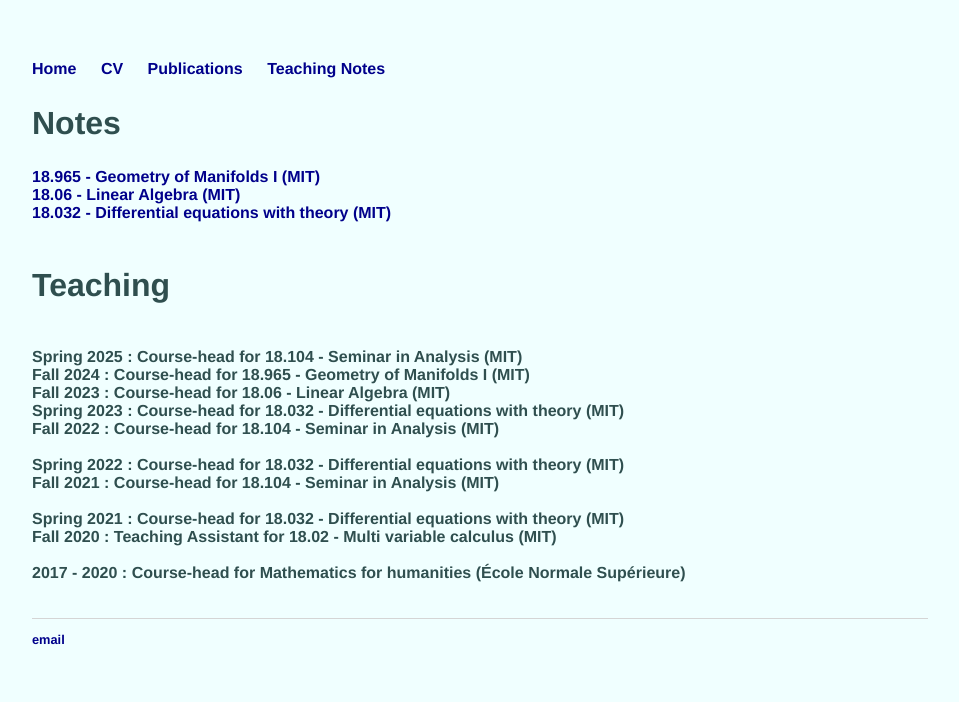
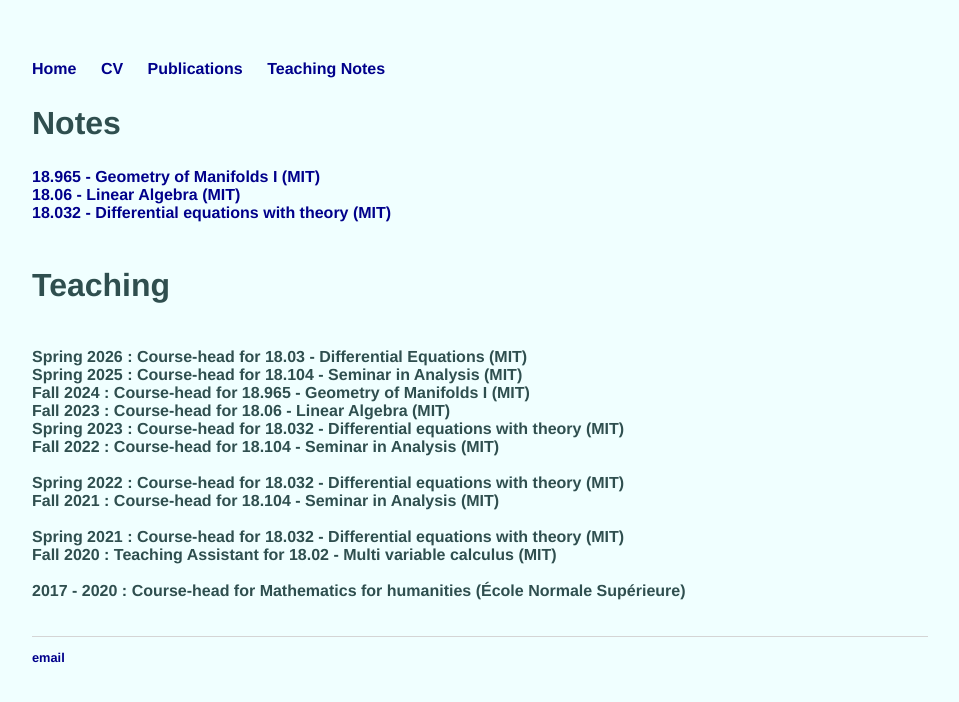
Before and after one commit to tristanozuch/tristanozuch.github.io, a Jekyll site: the page built from teaching/index.html, in a window 1280 px wide. Shown: the top 702 px of the page, without its empty margins (160-1119 px from the left). Built offline with Jekyll 4.4.1, drawn with Linux system fonts in a browser that asks for light colours.

Commit message:
Update index.html

```diff
--- a/teaching/index.html
+++ b/teaching/index.html
@@ -18,6 +18,8 @@ title: Teaching Notes
 
 <h2> Teaching </h2>
 
+<br/>
+<b>Spring 2026 : Course-head for 18.03 - Differential Equations (MIT)</b>
 <br/>
 <b>Spring 2025 : Course-head for 18.104 - Seminar in Analysis (MIT)</b>
 <br/>
```
